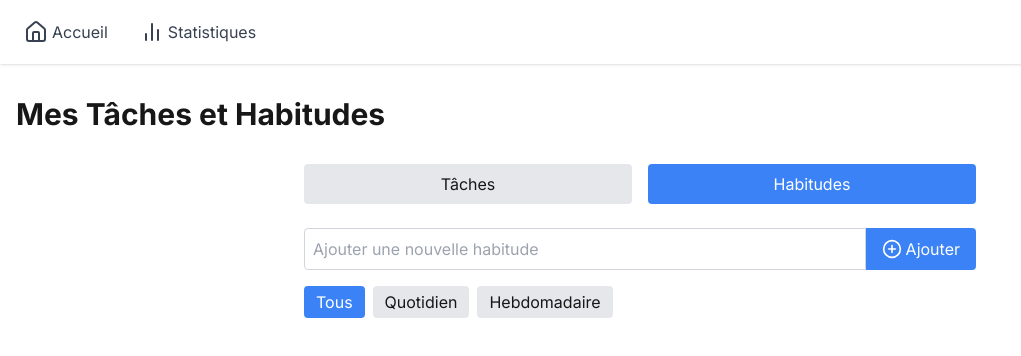
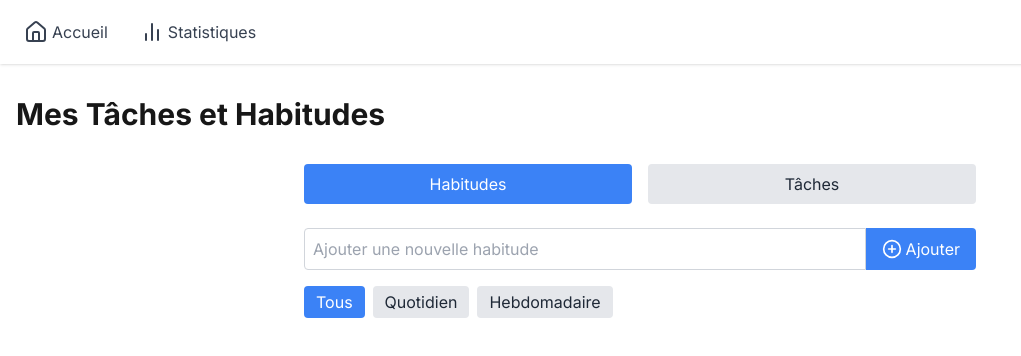
Before and after one commit to LnJojo/toDoList, a Next.js app: page / in a window 1280 px wide. Both pictures are taken after a click on the button "Habitudes". Shown: the top 356 px of the page, without its empty margins (0-1021 px from the left). Built offline with nearby package versions, Linux system fonts and the light colour scheme.

Commit message:
fix darkmode

```diff
--- a/src/app/components/TodoList.tsx
+++ b/src/app/components/TodoList.tsx
@@ -144,20 +144,24 @@ export default function TodoList() {
     <div className="max-w-2xl mx-auto">
       <div className="flex space-x-4 mb-6">
         <button
+          onClick={() => setActiveTab("habits")}
+          className={`flex-1 py-2 rounded ${
+            activeTab === "habits"
+              ? "bg-blue-500 text-white"
+              : "bg-gray-200 dark:bg-gray-700 text-gray-800 dark:text-gray-200"
+          }`}
+        >
+          Habitudes
+        </button>
+        <button
           onClick={() => setActiveTab("todos")}
           className={`flex-1 py-2 rounded ${
-            activeTab === "todos" ? "bg-blue-500 text-white" : "bg-gray-200"
+            activeTab === "todos"
+              ? "bg-blue-500 text-white"
+              : "bg-gray-200 dark:bg-gray-700 text-gray-800 dark:text-gray-200"
           }`}
         >
           Tâches
-        </button>
-        <button
-          onClick={() => setActiveTab("habits")}
-          className={`flex-1 py-2 rounded ${
-            activeTab === "habits" ? "bg-blue-500 text-white" : "bg-gray-200"
-          }`}
-        >
-          Habitudes
         </button>
       </div>
 
@@ -169,7 +173,7 @@ export default function TodoList() {
               value={newTask}
               onChange={(e) => setNewTask(e.target.value)}
               placeholder="Ajouter une nouvelle tâche"
-              className="flex-1 p-2 border border-gray-300 rounded-l focus:outline-none focus:border-blue-500"
+              className="flex-1 p-2 border border-gray-300 dark:border-gray-600 rounded-l focus:outline-none focus:border-blue-500 dark:bg-gray-700 dark:text-gray-200"
             />
             <button
               type="submit"
@@ -184,7 +188,7 @@ export default function TodoList() {
             {todos.map((todo) => (
               <li
                 key={todo.id}
-                className="flex items-center justify-between p-3 bg-white rounded shadow hover:shadow-md transition-shadow"
+                className="flex items-center justify-between p-3 bg-white dark:bg-gray-800 rounded shadow hover:shadow-md transition-shadow"
               >
                 <div className="flex items-center">
                   <input
@@ -196,8 +200,8 @@ export default function TodoList() {
                   <span
                     className={
                       todo.completed
-                        ? "line-through text-gray-500"
-                        : "text-gray-800"
+                        ? "line-through text-gray-500 dark:text-gray-400"
+                        : "text-gray-800 dark:text-gray-200"
                     }
                   >
                     {todo.text}
@@ -205,7 +209,7 @@ export default function TodoList() {
                 </div>
                 <button
                   onClick={() => deleteTodo(todo.id)}
-                  className="text-red-500 hover:text-red-700"
+                  className="text-red-500 hover:text-red-700 dark:text-red-400 dark:hover:text-red-300"
                 >
                   <Trash2 className="w-5 h-5" />
                 </button>
@@ -222,7 +226,7 @@ export default function TodoList() {
                 value={newHabit}
                 onChange={(e) => setNewHabit(e.target.value)}
                 placeholder="Ajouter une nouvelle habitude"
-                className="flex-1 p-2 border border-gray-300 rounded-l focus:outline-none focus:border-blue-500"
+                className="flex-1 p-2 border border-gray-300 dark:border-gray-600 rounded-l focus:outline-none focus:border-blue-500 dark:bg-gray-700 dark:text-gray-200"
               />
               <button
                 type="submit"
@@ -235,41 +239,32 @@ export default function TodoList() {
           </form>
 
           <div className="flex space-x-2 mb-4">
-            <button
-              onClick={() => setHabitFilter("all")}
-              className={`px-3 py-1 rounded ${
-                habitFilter === "all" ? "bg-blue-500 text-white" : "bg-gray-200"
-              }`}
-            >
-              Tous
-            </button>
-            <button
-              onClick={() => setHabitFilter("daily")}
-              className={`px-3 py-1 rounded ${
-                habitFilter === "daily"
-                  ? "bg-blue-500 text-white"
-                  : "bg-gray-200"
-              }`}
-            >
-              Quotidien
-            </button>
-            <button
-              onClick={() => setHabitFilter("weekly")}
-              className={`px-3 py-1 rounded ${
-                habitFilter === "weekly"
-                  ? "bg-blue-500 text-white"
-                  : "bg-gray-200"
-              }`}
-            >
-              Hebdomadaire
-            </button>
+            {["all", "daily", "weekly"].map((filter) => (
+              <button
+                key={filter}
+                onClick={() =>
+                  setHabitFilter(filter as "all" | "daily" | "weekly")
+                }
+                className={`px-3 py-1 rounded ${
+                  habitFilter === filter
+                    ? "bg-blue-500 text-white"
+                    : "bg-gray-200 dark:bg-gray-700 text-gray-800 dark:text-gray-200"
+                }`}
+              >
+                {filter === "all"
+                  ? "Tous"
+                  : filter === "daily"
+                  ? "Quotidien"
+                  : "Hebdomadaire"}
+              </button>
+            ))}
           </div>
 
           <ul className="space-y-2">
             {filteredHabits.map((habit) => (
               <li
                 key={habit.id}
-                className="flex items-center justify-between p-3 bg-white rounded shadow hover:shadow-md transition-shadow"
+                className="flex items-center justify-between p-3 bg-white dark:bg-gray-800 rounded shadow hover:shadow-md transition-shadow"
               >
                 <div className="flex items-center flex-1">
                   <input
@@ -282,13 +277,13 @@ export default function TodoList() {
                     <span
                       className={
                         habit.completed
-                          ? "line-through text-gray-500"
-                          : "text-gray-800"
+                          ? "line-through text-gray-500 dark:text-gray-400"
+                          : "text-gray-800 dark:text-gray-200"
                       }
                     >
                       {habit.text}
                     </span>
-                    <div className="text-sm text-gray-500 flex items-center">
+                    <div className="text-sm text-gray-500 dark:text-gray-400 flex items-center">
                       <RotateCcw className="w-4 h-4 mr-1" />
                       <select
                         value={habit.frequency}
@@ -298,7 +293,7 @@ export default function TodoList() {
                             e.target.value as "daily" | "weekly"
                           )
                         }
-                        className="bg-transparent border-none"
+                        className="bg-transparent border-none dark:bg-gray-700 dark:text-gray-200"
                       >
                         <option value="daily">Quotidien</option>
                         <option value="weekly">Hebdomadaire</option>
@@ -318,11 +313,11 @@ export default function TodoList() {
                     onChange={(e) =>
                       changeHabitCount(habit.id, parseInt(e.target.value))
                     }
-                    className="w-12 p-1 mr-2 border rounded"
+                    className="w-12 p-1 mr-2 border rounded dark:bg-gray-700 dark:text-gray-200 dark:border-gray-600"
                   />
                   <button
                     onClick={() => deleteHabit(habit.id)}
-                    className="text-red-500 hover:text-red-700"
+                    className="text-red-500 hover:text-red-700 dark:text-red-400 dark:hover:text-red-300"
                   >
                     <Trash2 className="w-5 h-5" />
                   </button>
```
